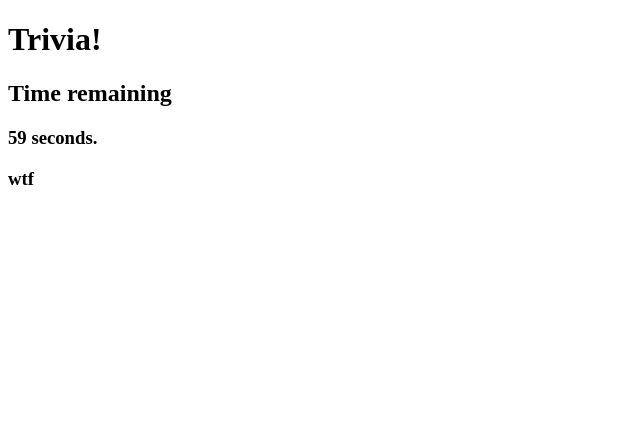
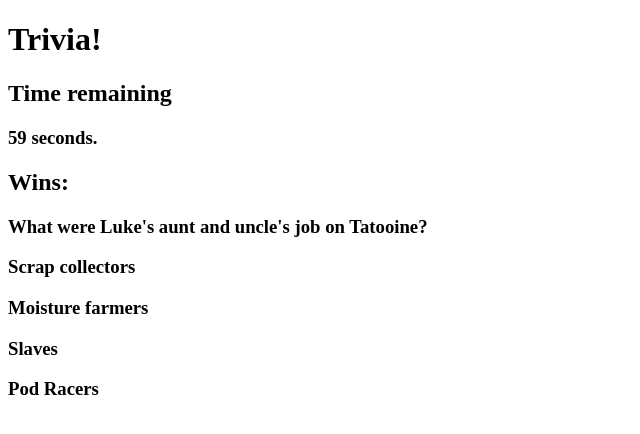
Before and after one commit to DeftDevDan/TriviaGame, a plain HTML site: page index.html in a window 1280 px wide. Both pictures are taken after a click on the button "Start!". Shown: the whole page, without its empty margins (0-640 px from the left). Drawn offline with nearby package versions, Linux system fonts and the light colour scheme.

Commit message:
updated js

```diff
--- a/assets/js/trivia.js
+++ b/assets/js/trivia.js
@@ -1,11 +1,35 @@
 window.onload=first;
 var time;
 var timer;
+var wins = 0;
+var triviaQuestion;
+var trivia0;
+var trivia1;
+var trivia2;
+var trivia3;
+var trivia4;
+var trivia5;
+var trivia6;
+var trivia7;
+var trivia8;
+var trivia9;
 
 function first() {
 	$("#questionBox").hide();
 	$("#timeBox").hide();
 
+	trivia0 = new trivia("What were Luke's aunt and uncle's job on Tatooine?", "Scrap collectors", "Moisture farmers", "Slaves", "Pod Racers");
+	trivia1 = new trivia("In how many languages is C-3PO fluent?", "More than 14 million", "About 3 million", "More than 6 million", "25 million", "More than 6 million");
+	trivia2 = new trivia("What is the Wookiee's home world?", "Tatooine", "Alderaan", "Kashyyyk", "Bespin", "Kashyyyk");
+	trivia3 = new trivia("Who actually shot first?", "Greedo", "Han Solo", "Luke", "Chewbacca", "Han Solo");
+	trivia4 = new trivia("Which character is partially named after George Lucas's son?", "Dexter Jettster", "Anakin Skywalker", "Yoda", "Ben", "Lando", "Dexter Jettster");
+	trivia5 = new trivia("In which movie does the camera pan back up after the crawl?", "Episode I: Phantom Menace", "Episode II: Attack of the Clones", "Episode III: Revenge of the Sith", "Episode IV: A New Hope", "Episode II: Attack of the Clones");
+	trivia6 = new trivia("How many Dewbacks were in the original 1997 theatrical cut of the first Star Wars movie?", "Twelve", "Six", "Seven", "Two", "Two");
+	trivia7 = new trivia("Which species stole the plans to the Death Star", "Ewoks", "Hutts", "Sarlaccs", "Bothans", "Bothans");
+	trivia8 = new trivia("Which bounty hunter in the Empire Strikes Back is wearing an old costume from a Doctor Who episode?", "Bossk", "Boba Fett", "Jango Fett", "Cade Bane", "Bossk");
+	trivia9 = new trivia("Who kissed Leia first?", "Obi-Wan", "Luke", "Han", "Yoda", "Luke");
+
+	triviaQuestion = [trivia0, trivia1, trivia2, trivia3, trivia4, trivia5, trivia6, trivia7, trivia8, trivia9];
 	//initialize objects here
 }
 
@@ -22,6 +46,11 @@
 		}
 	}, 1000);
 
+	$("#q").html(triviaQuestion[wins].question);
+	$("#ans0").html(triviaQuestion[wins].option1);
+	$("#ans1").html(triviaQuestion[wins].option2);
+	$("#ans2").html(triviaQuestion[wins].option3);
+	$("#ans3").html(triviaQuestion[wins].option4);
 	//set the question and options here
 }
 
@@ -39,7 +68,9 @@
 
 //Checks to see if the selected string is equal to the correct answer
 function checkAnswer(choice) {
-
+	if (choice == triviaQuestion[wins].correct) {
+		wins += 1;
+	}
 }
 
 function trivia(question, option1, option2, option3, option4, correct) {
--- a/index.html
+++ b/index.html
@@ -6,23 +6,43 @@
 </head>
 <body>
 	<h1>Trivia!</h1>
-	<div id="timeBox"><h2>Time remaining</h2><h3><span id="timer"></span> seconds.</h3></div>
+	<div id="timeBox">
+		<h2>Time remaining</h2>
+		<h3><span id="timer"></span> seconds.</h3>
+		<h2>Wins: <span id="wins"></span></h2>
+	</div>
 	<div id="questionBox">
 		<div id="question">
 			<h3 id="q">wtf</h3>
 		</div>
 		<div id="answers">
-			<h3 id="ans0"></h3>
-			<h3 id="ans1"></h3>
-			<h3 id="ans2"></h3>
-			<h3 id="ans3"></h3>
+			<div><h3 id="ans0"></h3></div>
+			<div><h3 id="ans1"></h3></div>
+			<div><h3 id="ans2"></h3></div>
+			<div><h3 id="ans3"></h3></div>
 		</div>
 	</div>
 	<div id="startBox">
 		<h1 id="alertStart">Click to start!</h1>
-		<button id="startButton" onClick=(start())>Start!</button>
+		<button id="startButton" onClick="start()">Start!</button>
 	</div>
 	<script src="assets/js/trivia.js"></script>
 	<script src="https://ajax.googleapis.com/ajax/libs/jquery/3.1.1/jquery.min.js"></script>
+	<script>
+	$( document ).ready(function() {
+		$("#ans0").on("click", function() {
+			checkAnswer(#ans0);
+		});
+		$("#ans1").on("click", function() {
+			checkAnswer(#ans1);
+		});
+		$("#ans2").on("click", function() {
+			checkAnswer(#ans2);
+		});
+		$("#ans3").on("click", function() {
+			checkAnswer(#ans3);
+		});
+    });
+    </script>
 </body>
 </html>
```
